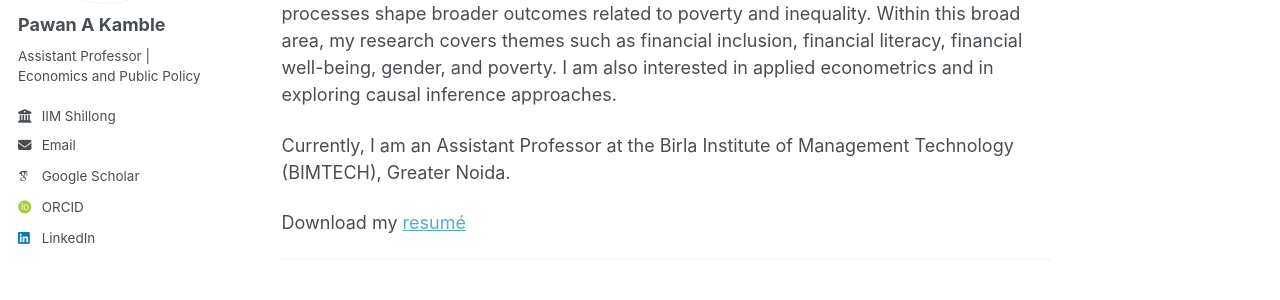
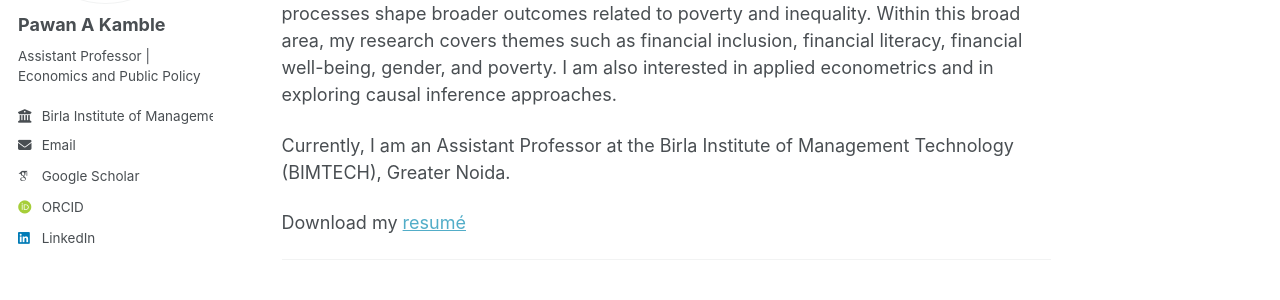
Before and after one commit to pawankb13/pawankb13.github.io, a Jekyll site: the page built from _pages/about.md, in a window 1280 px wide. Shown: the part 283-583 px from the top of the page. Built offline with Jekyll 4.4.1, drawn with Linux system fonts in a browser that asks for light colours; some web fonts are replaced.

Commit message:
No Employw

```diff
--- a/_config.yml
+++ b/_config.yml
@@ -25,7 +25,7 @@ author:
   name             : "Pawan A Kamble"
   pronouns         : # example: "she/her"
   bio              : "Assistant Professor | Economics and Public Policy"
-  employer         : "IIM Shillong "
+  employer         : Birla Institute of Management Technology (BIMTECH)
 
   email            : "pawankb13@gmail.com"
 
```
